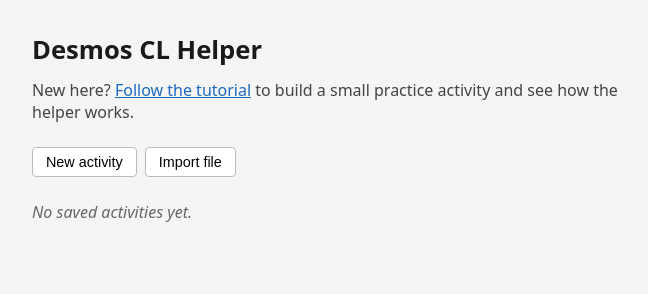
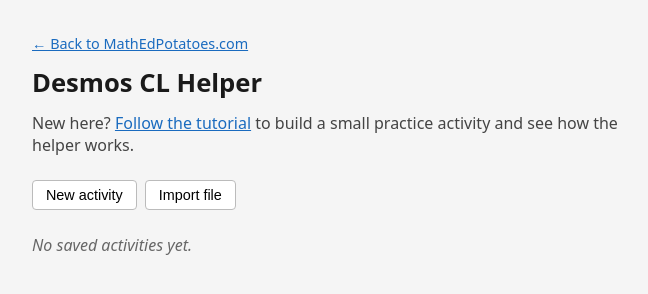
Before and after one commit to PabloG314/desmos-cl-helper, a website built with Vite: page index.html in a window 1280 px wide. Shown: the whole page, without its empty margins (304-952 px from the left). Built offline with nearby package versions, Linux system fonts and the light colour scheme.

Commit message:
Add a link back to MathEdPotatoes.com on the start screen
Co-Authored-By: Claude Opus 5.5 <noreply@anthropic.com>
Claude-Session: https://claude.ai/code/session_01EDzdg2H62JoXTDdkYykYKP

```diff
--- a/src/styles.css
+++ b/src/styles.css
@@ -26,6 +26,13 @@ button:hover { background: #f0f0f0; }
 }
 
 .start-screen h1 { margin: 0 0 1.5rem; font-size: 1.6rem; }
+
+.start-screen__home {
+  display: inline-block;
+  margin-bottom: 0.75rem;
+  font-size: 0.9rem;
+  color: #1a6bbf;
+}
 
 .start-screen__tutorial {
   margin: -0.75rem 0 1.5rem;
--- a/src/ui/startScreen.ts
+++ b/src/ui/startScreen.ts
@@ -54,6 +54,12 @@ export function renderStartScreen(
   function render(): void {
     container.innerHTML = '';
     const wrap = el('div', 'start-screen');
+
+    const homeLink = document.createElement('a');
+    homeLink.className = 'start-screen__home';
+    homeLink.href = 'https://mathedpotatoes.com';
+    homeLink.textContent = '← Back to MathEdPotatoes.com';
+    wrap.appendChild(homeLink);
 
     wrap.appendChild(heading('h1', 'Desmos CL Helper'));
 
```
